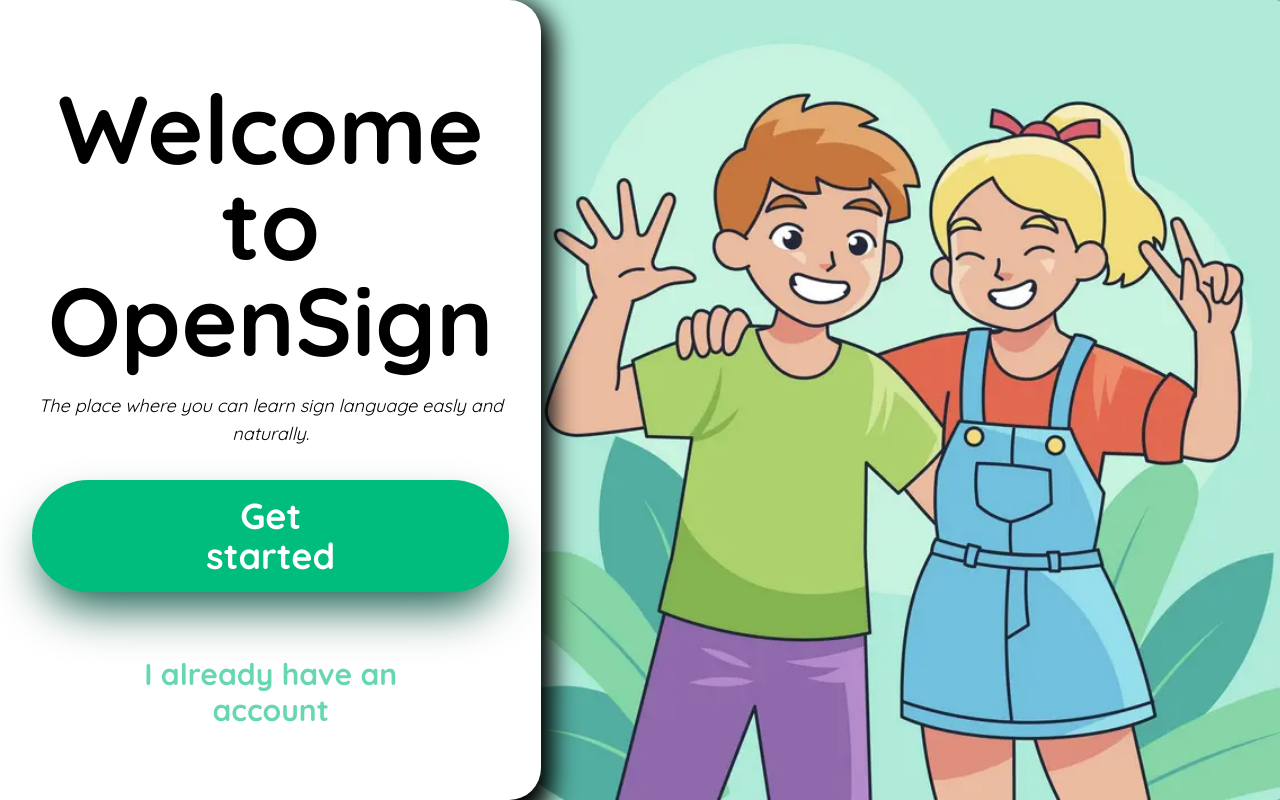
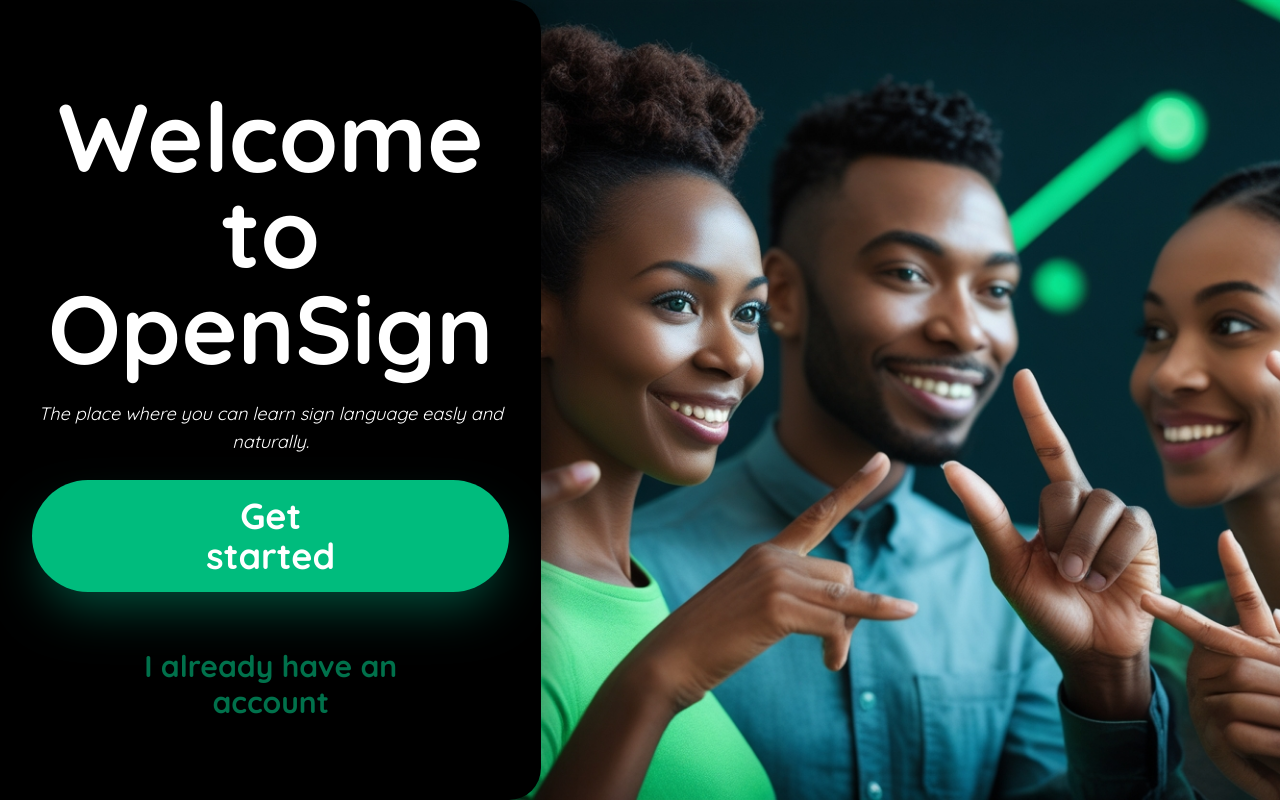
Before and after one commit to lfenderico-dev/OpenSign, a Vue app in the folder OpenSignFrontend/: page / in a window 1280 px wide. Built offline with nearby package versions, Linux system fonts and the light colour scheme.

Commit message:
Changed hero image and made changes to color: from light mode to dark mode

```diff
--- a/OpenSignFrontend/src/router/index.ts
+++ b/OpenSignFrontend/src/router/index.ts
@@ -1,4 +1,6 @@
 import HeroSection from '@/view/HeroSection.vue'
+import LogInSection from '@/view/LogInSection.vue'
+import SignUpSection from '@/view/SignUpSection.vue'
 import { createRouter, createWebHistory } from 'vue-router'
 
 const router = createRouter({
@@ -8,7 +10,17 @@ const router = createRouter({
       path: '/',
       name: 'HeroSection',
       component: HeroSection
-    }
+    },
+    {
+      path: '/LogIn',
+      name: 'LogInSection',
+      component: LogInSection
+    },
+    {
+      path: '/SignUp',
+      name: 'SignUpSection',
+      component: SignUpSection
+    },
   ],
 })
 
--- a/OpenSignFrontend/src/view/HeroSection.vue
+++ b/OpenSignFrontend/src/view/HeroSection.vue
@@ -1,15 +1,15 @@
 <template>
   <div class="flex flex-col h-screen lg:flex-row-reverse">
     <div class="w-full h-[50vh] sm:h-[60vh] lg:h-full overflow-y-hidden">
-      <img src="@/assets/photo/heroBg.webp" class="object-top object-cover h-full w-full">
+      <img src="@/assets/photo/HeroBg.webp" class="object-top object-cover h-full w-full">
     </div>
 
 
-    <div class="bg-white z-10 flex-1 -mt-8 justify-center rounded-t-4xl lg:rounded-t-none lg:-m-0 lg:-mr-8 lg:rounded-r-4xl lg:shadow-[0_12px_24px_12px_rgba(0,0,0,0.25)]  shadow-[0_-12px_24px_2px_rgba(0,0,0,0.25)] shadow-black flex flex-col gap-2 lg:px-8 lg:text-center">
+    <div class="bg-black text-white z-10 flex-1 -mt-8 justify-center rounded-t-4xl lg:rounded-t-none lg:-m-0 lg:-mr-8 lg:rounded-r-4xl lg:shadow-[0_12px_24px_12px_rgba(0,0,0,0.25)]  shadow-[0_-12px_24px_2px_rgba(0,0,0,0.25)] flex flex-col gap-2 lg:px-8 lg:text-center">
       <h1 class="mx-4 mt-10 text-5xl md:text-8xl lg:text-7xl xl:text-8xl font-bold">Welcome to OpenSign</h1>
       <p class="ml-4 mr-16 mt-4 text-sm md:text-lg lg:text-sm xl:text-lg lg:mx-auto italic">The place where you can learn sign language easly and naturally.</p>
-      <button class="text-xl md:text-4xl lg:text-2xl xl:text-4xl mx-auto block my-6 px-[28vw] lg:px-[12vw] py-4 rounded-full font-bold bg-emerald-500 text-white shadow-2xl shadow-emerald-900 hover:transition hover:-translate-y-4 active:translate-y-0">Get started</button>
-      <button class="text-xl md:text-4xl lg:text-2xl xl:text-3xl mx-auto block my-4 px-[28vw] lg:px-[6vw] py-4 rounded-full font-bold text-emerald-500/60 hover:transition hover:-translate-y-4 active:translate-y-0">I already have an account</button>
+      <router-link to="/LogIn"><button class="text-xl md:text-4xl lg:text-2xl xl:text-4xl mx-auto block my-2 lg:my-4 px-[28vw] lg:px-[12vw] py-4 rounded-full font-bold bg-emerald-500 text-white shadow-2xl shadow-emerald-900 hover:transition hover:-translate-y-4 active:translate-y-0">Get started</button></router-link>
+      <router-link to="SignUp"><button class="text-xl md:text-4xl lg:text-2xl xl:text-3xl mx-auto block my-0 lg:my-4 px-[28vw] lg:px-[6vw] py-4 rounded-full font-bold text-emerald-500/60 hover:transition hover:-translate-y-4 active:translate-y-0">I already have an account</button></router-link>
     </div>
   </div>
 </template>
--- /dev/null
+++ b/OpenSignFrontend/src/view/LogInSection.vue
@@ -0,0 +1,13 @@
+<template>
+  <div>
+
+  </div>
+</template>
+
+<script setup lang="ts">
+
+</script>
+
+<style scoped>
+
+</style>
--- /dev/null
+++ b/OpenSignFrontend/src/view/SignUpSection.vue
@@ -0,0 +1,13 @@
+<template>
+  <div>
+
+  </div>
+</template>
+
+<script setup lang="ts">
+
+</script>
+
+<style scoped>
+
+</style>
```
Also changed, not shown: OpenSignFrontend/src/assets/photo/HeroBg.webp (added), OpenSignFrontend/src/assets/photo/heroBg.webp (deleted).
